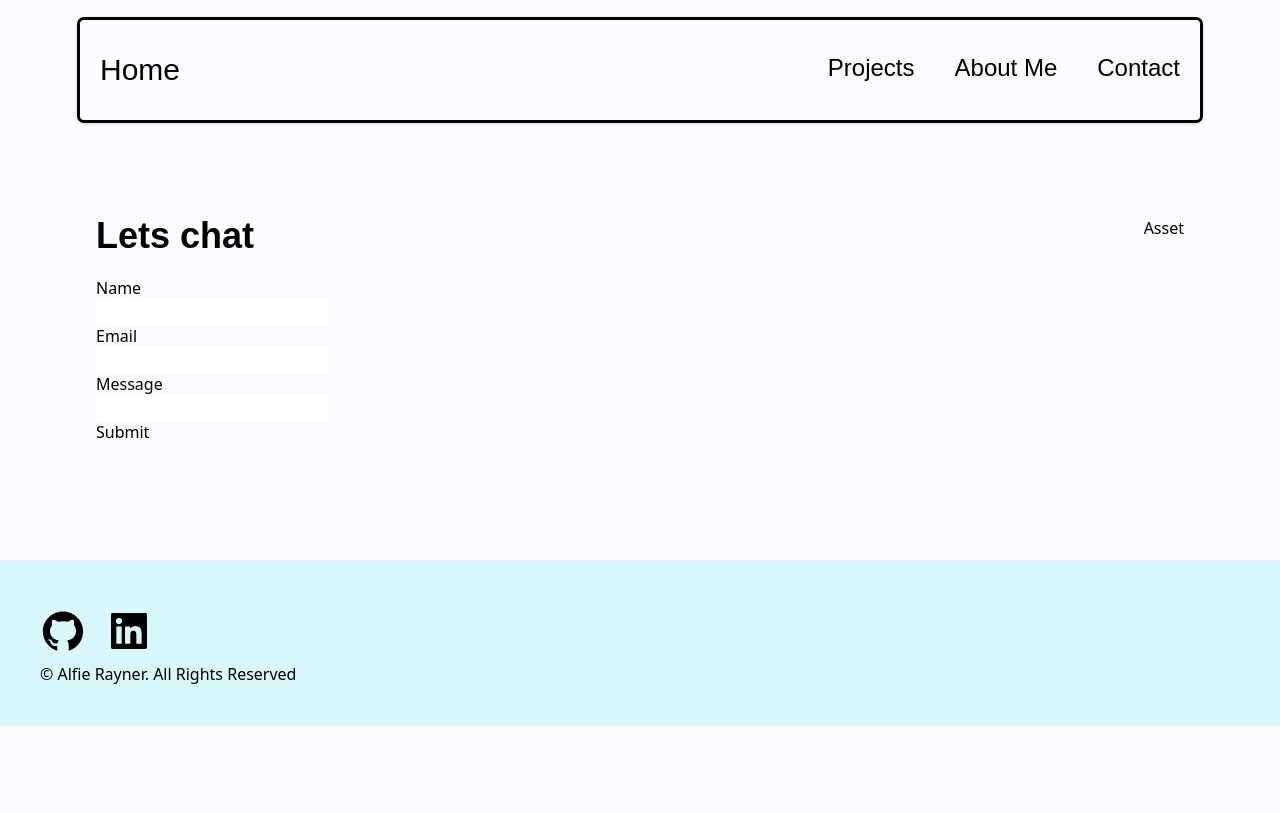
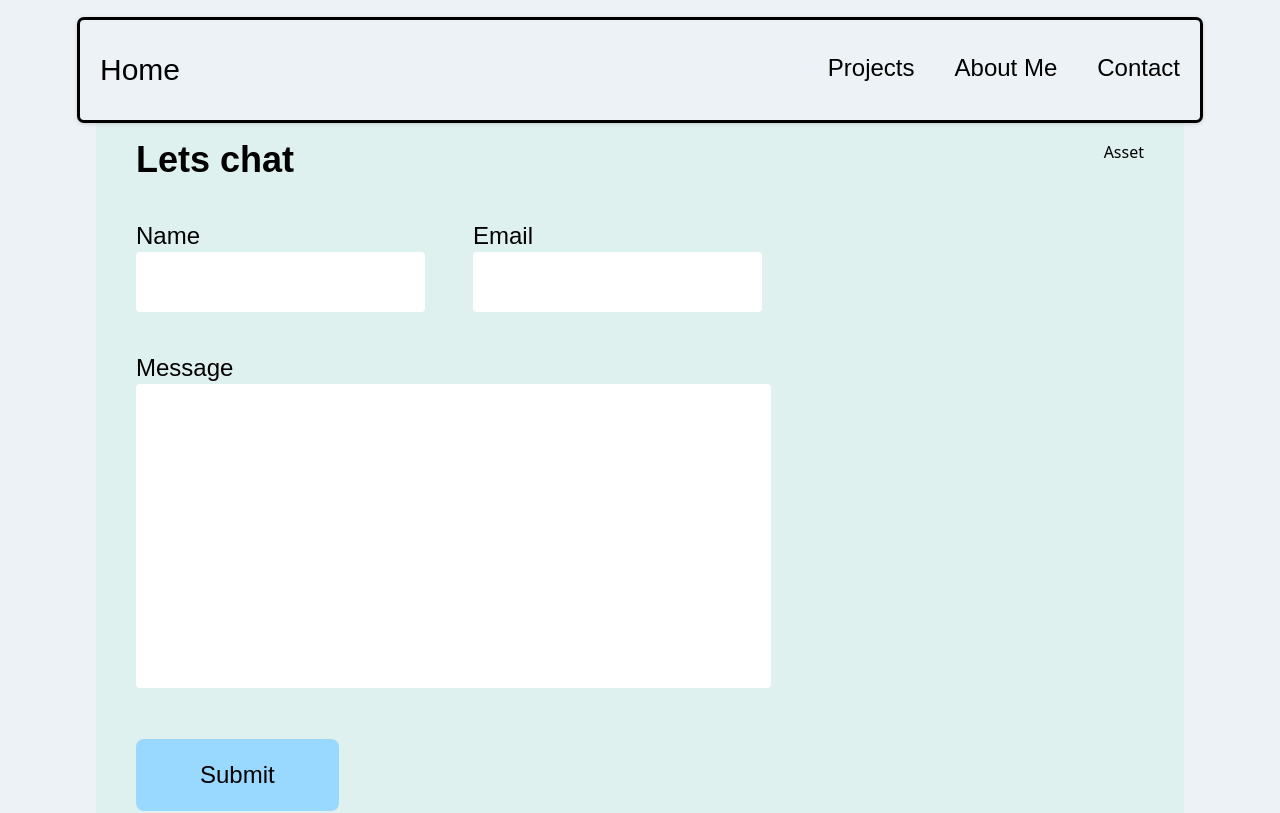
Before and after one commit to Alfredoes234/portfoliov2, a Next.js app: page /contact in a window 1280 px wide. Shown: the top 813 px of the page. Built offline with nearby package versions, Linux system fonts and the light colour scheme.

Commit message:
updated styling 1

```diff
--- a/app/about-me/page.tsx
+++ b/app/about-me/page.tsx
@@ -1,11 +1,16 @@
-import { Anima } from "@/components/animation";
-
 
 export default function AboutMe() {
 	return (
 		<main className="m-24">
-			<p>Sun</p>
-			<Anima />
+			<h1 className="text-5xl font-bold font-rcb">About me</h1>
+			<div className="flex">
+				<div>
+
+				</div>
+				<div>
+
+				</div>
+			</div>
 		</main>
 	)
 }
--- a/app/contact/page.tsx
+++ b/app/contact/page.tsx
@@ -1,30 +1,33 @@
-import { SubmitButton } from "@/components/submit"
-import { mailing } from "@/utils/template/template"
-
-
 
 // Does not need anything fancy just needs to be able to send a email or fake sending an email cause its kinda a hassle (maybe emailjs?)
 export default function Contact() {
-
 	return (
-		<main className="m-24 md:flex md:justify-between">
+		<main className="p-10 mx-24 rounded-lg mb-36 md:flex md:justify-between bg-secondl">
 			<div>
 				<h1 className="text-4xl font-bold font-rcb">Lets chat</h1>
-				<div className="py-5">
-					<form >
-						<label htmlFor="name">Name</label>
-						<div>
-							<input type="text" id="name" name="name" />
+				<div>
+					<form className="w-1/2 font-ws">
+						<div className="flex gap-10 my-8">
+							<div className="py-2">
+								<label htmlFor="name" className="text-2xl">Name</label>
+								<div>
+									<input type="text" id="name" name="name" className="px-3 py-4 text-xl rounded" />
+								</div>
+							</div>
+							<div className="p-2">
+								<label htmlFor="email" className="text-2xl">Email</label>
+								<div>
+									<input type="email" id="email" name="email" className="px-3 py-4 text-xl text-left rounded" />
+								</div>
+							</div>
 						</div>
-						<label htmlFor="email">Email</label>
-						<div>
-							<input type="email" id="email" name="email" />
+						<div className="my-5">
+							<label htmlFor="message" className="text-2xl">Message</label>
+							<div>
+								<textarea className="px-1 py-3 text-xl rounded resize-none" id="message" name="message" rows={10} cols={51} />
+							</div>
 						</div>
-						<label htmlFor="message">Message</label>
-						<div>
-							<input type="text" id="message" name="message" />
-						</div>
-						<button type="submit">
+						<button type="submit" className="px-16 py-5 my-6 text-2xl rounded-lg bg-primary">
 							Submit
 						</button>
 					</form>
--- a/app/layout.tsx
+++ b/app/layout.tsx
@@ -15,17 +15,17 @@ export default function RootLayout({
 }>) {
   return (
     <html lang="en" dir="ltr">
-      <body>
-        <nav className="sticky z-50 px-5 py-4 mx-5 my-5 bg-white rounded md:py-8 md:mx-20 outline font-ws top-5 drop-shadow">
+      <body className="bg-white">
+        <nav className="sticky z-50 px-5 py-4 mx-5 duration-100 ease-in-out bg-white rounded md:py-8 md:mx-20 outline font-ws top-5 drop-shadow">
           <div className="flex justify-between">
             <Link href={"/"} className="relative text-3xl md:inline md:transition group">
-              <p className="hidden md:inline group-hover:text-bl2">Home</p>
+              <p className="hidden md:inline group-hover:text-black2">Home</p>
               <span className="absolute left-0 w-0 h-2 transition-all -bottom-1 group-hover:w-full bg-accent"></span>
             </Link>
             <div className="hidden gap-10 text-2xl md:flex">
-              <Link href="/projects" className="relative group"><p className="group-hover:text-bl2">Projects</p><span className="absolute left-0 w-0 h-2 transition-all -bottom-1 group-hover:w-full bg-accent"></span></Link>
-              <Link href="/about-me" className="relative group"><p className="group-hover:text-bl2">About Me</p><span className="absolute left-0 w-0 h-2 transition-all -bottom-1 group-hover:w-full bg-accent"></span></Link>
-            <Link href="/contact" className="relative group"><p className="group-hover:text-bl2">Contact</p><span className="absolute left-0 w-0 h-2 transition-all -bottom-1 group-hover:w-full bg-accent"></span></Link>
+              <Link href="/projects" className="relative group"><p className="group-hover:text-black2">Projects</p><span className="absolute left-0 w-0 h-2 transition-all -bottom-1 group-hover:w-full bg-accent"></span></Link>
+              <Link href="/about-me" className="relative group"><p className="group-hover:text-black2">About Me</p><span className="absolute left-0 w-0 h-2 transition-all -bottom-1 group-hover:w-full bg-accent"></span></Link>
+              <Link href="/contact" className="relative group"><p className="group-hover:text-black2">Contact</p><span className="absolute left-0 w-0 h-2 transition-all -bottom-1 group-hover:w-full bg-accent"></span></Link>
             </div>
             <div className="right-0 md:hidden">
               <button>
@@ -35,7 +35,7 @@ export default function RootLayout({
           </div>
         </nav>
         {children}
-        <footer className="p-10 font-wf bg-secondl">
+        <footer className="p-10 font-wf bg-accent">
           <div className="flex gap-5 py-2">
             <Link href="https://github.com/Alfredoes234" aria-label="Github profile"><AiFillGithub size={46} /></Link>
             <Link href="https://www.linkedin.com/in/alfierayner" aria-label="Linkedin profile"><AiFillLinkedin size={46} /></Link>
--- a/app/page.tsx
+++ b/app/page.tsx
@@ -4,45 +4,12 @@ import Image from "next/image";
 import Link from "next/link";
 import { GrLinkUp } from "react-icons/gr";
 
-const skills_items = [
-  {
-    "id": 1,
-    "name": "React",
-    "img": "/images/react-js-icon.svg",
-    "imgalt": "React Icon",
-    "url": "https://react.dev/"
-  },
-  {
-    "id": 2,
-    "name": "MySQL",
-    "img": "",
-    "imgalt": "",
-    "url": ""
-  }
-];
-
-const latest_projects = [
-  {
-    id: 1,
-    title: "Blurb",
-    brief: "blurber",
-    img: ""
-  },
-  {
-    id: 2,
-    title: "Blub",
-    brief: "blubber",
-    img: ""
-  }
-]
-
-
 export default async function Home() {
 	const skill = await db.select().from(skills);
 	const project = await db.select().from(projects).limit(3);
 	return (
-    <main className="z-0 my-5 md:my-36">
-      <div className="md:flex md:justify-between md:items-center mx-24 my-36">
+		<main className="z-0">
+			<div className="mx-24 md:flex md:justify-between md:items-center md:my-36">
 				<div>
 					<div>
 						<div>
@@ -55,54 +22,52 @@ export default async function Home() {
 						<Link href="projects" className="flex items-center gap-2 px-3 py-2 rounded md:py-6 md:px-16 bg-primary" >View My Projects <span><GrLinkUp size={20} className="rotate-[50deg]" /></span></Link>
 					</div>
 				</div>
-        <div className="hidden lg:inline p-56 bg-secondl rounded-full text-xs">
+				<div className="hidden p-56 text-xs rounded-full lg:inline bg-secondl">
 					<p>Picture</p>
 				</div>
 			</div>
-
-
-      <div className="p-10 text-center bg-secondl">
+			<div className="px-10 text-center bg-priml md:my-56 md:py-16">
 				<h2 className="text-4xl font-semibold font-rcb">What I am experienced in</h2>
-        <div className="flex justify-center gap-12 py-10">
+				<div className="flex justify-center gap-12 py-24">
 					{skill.map(function (data) {
 						return (
-              <div key={data.id}>
+							<div key={data.id} className="transition-all duration-500 ease-in-out hover:scale-110">
 								<Link href={data.url || ""}><Image src={data.img || ""} alt={data.imgAlt || ""} width={10} height={10} title={data.title || ""} className="w-24 h-24" /></Link>
 							</div>
 						)
 					})}
 				</div>
 			</div>
-      <div className="m-24">
-        <h2 className="text-4xl font-semibold font-rcb px-4">Statistics</h2>
+			<div className="mx-24 md:my-48">
+				<h2 className="px-4 text-4xl font-semibold font-rcb">Statistics</h2>
 				<div className="flex">
 					<div>
 						<div className="flex gap-5">
 							<div className="w-1/2">
-                <Image src="/images/api.svg" alt="Github stats" width={1920} height={1080} className="rounded-lg m-3" />
+								<Image src="/images/api.svg" alt="Github stats" width={1920} height={1080} className="m-3 rounded-lg" />
 							</div>
-              <div className="bg-secondl p-36 m-3 rounded-lg w-1/2 ">
+							<div className="w-1/2 m-3 rounded-lg bg-secondl p-36 ">
 								<p>2</p>
 							</div>
 						</div>
-            <div className="bg-secondl p-48 m-3 rounded-lg">
+						<div className="m-3 rounded-lg bg-secondl p-36">
 							<p>3</p>
 						</div>
 					</div>
-          <div className="bg-secondl p-64 m-3 rounded-lg">
+					<div className="p-56 m-3 rounded-lg bg-secondl">
 						<p>4</p>
 					</div>
 				</div>
 			</div>
-      <div className="m-24">
+			<div className="mx-24 md:my-56">
 				<h2 className="text-4xl font-semibold font-rcb">Latest Projects</h2>
 				<div className="flex gap-12 py-5">
 					{project.map(function (projects) {
 						return (
-              <Link href={`/projects/${projects.title}`} key={projects.id} className="p-10 rounded-xl bg-secondary">
-                <Image src={projects.img || "/images/baloon.webp"} width={1920} height={1080} alt={projects.imgAlt || ""} priority={true} className="w-48 h-auto rounded" />
+							<Link href={`/projects/${projects.title}`} key={projects.id} className="w-1/3 p-8 transition duration-500 ease-in-out rounded-lg bg-secondl hover:bg-secondary">
+								<Image src={projects.img || "/images/baloon.webp"} width={1920} height={1080} alt={projects.imgAlt || ""} priority={true} className="w-full h-auto rounded" />
 								<div className="my-10">
-                  <h3 className="text-2xl font-semibold capitalize">{projects.title}</h3>
+									<h3 className="text-2xl font-semibold capitalize text-wrap">{projects.title}</h3>
 									<p>{projects.brief}</p>
 								</div>
 							</Link>
--- a/app/projects/[title]/page.tsx
+++ b/app/projects/[title]/page.tsx
@@ -3,7 +3,6 @@ import { projects } from "@/utils/db/schema";
 import { eq } from "drizzle-orm";
 import Markdown from "react-markdown";
 import "./markdown-styles.css";
-
 
 // Could check the url for the title and then search the database for the title to get the relevant data for the page
 export default async function Project({ params }: { params: { title: string } }) {
--- a/app/projects/page.tsx
+++ b/app/projects/page.tsx
@@ -2,21 +2,21 @@ import Link from "next/link";
 import Image from "next/image";
 import { db } from "@/utils/db/db";
 import { projects } from "@/utils/db/schema";
-
-
 
 export default async function Projects() {
 	const project = await db.select().from(projects);
 	return (
 		<main className="m-24">
 			<h1 className="my-5 text-4xl font-bold font-rcb">My projects</h1>
-			<div className="flex gap-10 my-5">
+			<div className="flex gap-12 py-10">
 				{project.map(function (projects) {
 					return (
-						<Link href={`/projects/${projects.title}`} key={projects.id} className="w-1/4">
-							<Image src={projects.img || "/images/baloon.webp"} width={1920} height={1080} alt={projects.imgAlt || ""} priority={true} className="h-auto w-full" />
-							<h2>{projects.title}</h2>
-							<p>{projects.brief}</p>
+						<Link href={`/projects/${projects.title}`} key={projects.id} className="w-1/3 p-8 transition duration-500 ease-in-out rounded-lg bg-secondl hover:bg-secondary ">
+							<Image src={projects.img || "/images/baloon.webp"} width={1920} height={1080} alt={projects.imgAlt || ""} priority={true} className="w-full h-auto rounded" />
+							<div className="my-5">
+								<h2 className="text-xl font-semibold capitalize font-rcb">{projects.title}</h2>
+								<p className="mb-10 font-ws">{projects.brief}</p>
+							</div>
 						</Link>
 					)
 				})}
--- a/components/animation.tsx
+++ b/components/animation.tsx
@@ -3,7 +3,6 @@ import { useRef, useState, useEffect } from 'react';
 import { motion } from "framer-motion";
 
 function Anima() {
-
     return (
         <motion.div
             animate={{ rotate: 360, opacity: 1 }}
--- a/components/submit.tsx
+++ /dev/null
@@ -1,9 +0,0 @@
-"use client"
-import { useFormStatus } from "react-dom";
-
-
-// Don't use redux for things that need to be scoped in its state
-export function SubmitButton() {
-  const { pending } = useFormStatus();
-  return <button disabled={pending} className="px-12 py-4 rounded bg-primary">{pending ? "Submitting..." : "Submit"}</button>
-}
--- a/tailwind.config.ts
+++ b/tailwind.config.ts
@@ -14,15 +14,15 @@ const config: Config = {
     colors: {
       transparent: 'transparent',
       current: 'currentColor',
-      "white": '#F9FBFF',
-      "black": '#142135',
-      "primary": '#98BCF3',
-      "secondary": '#A6F6FF',
-      "tertiary": '#BEFFF7',
-      "accent": '#9EDDFF',
-      "secondl": '#D8F7FB',
-      "priml": '#CCDCF4',
-      "bl2": '#5B687C'
+      "white": '#EDF2F6',
+      "black": '#040D15',
+      "primary": '#99D8FF',
+      "secondary": '#A1E8CC',
+      "tertiary": '#DAFBFF',
+      "accent": '#75D4A1',
+      "secondl": '#DFF1EE',
+      "priml": '#DDEDF9',
+      "black2": '#5B687C'
     }
   },
   plugins: [
```
Lines whose indentation alone changed are shown as unchanged.
